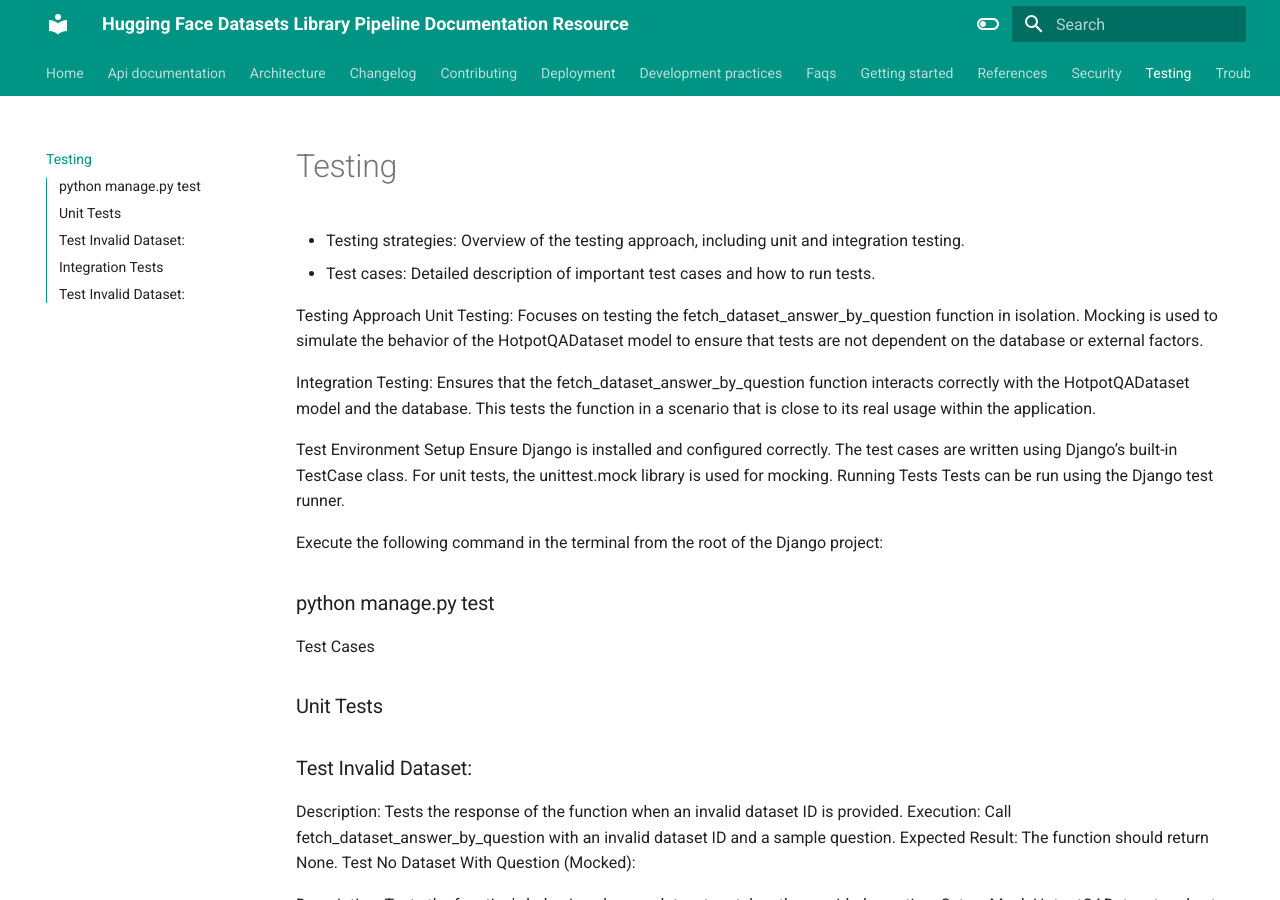
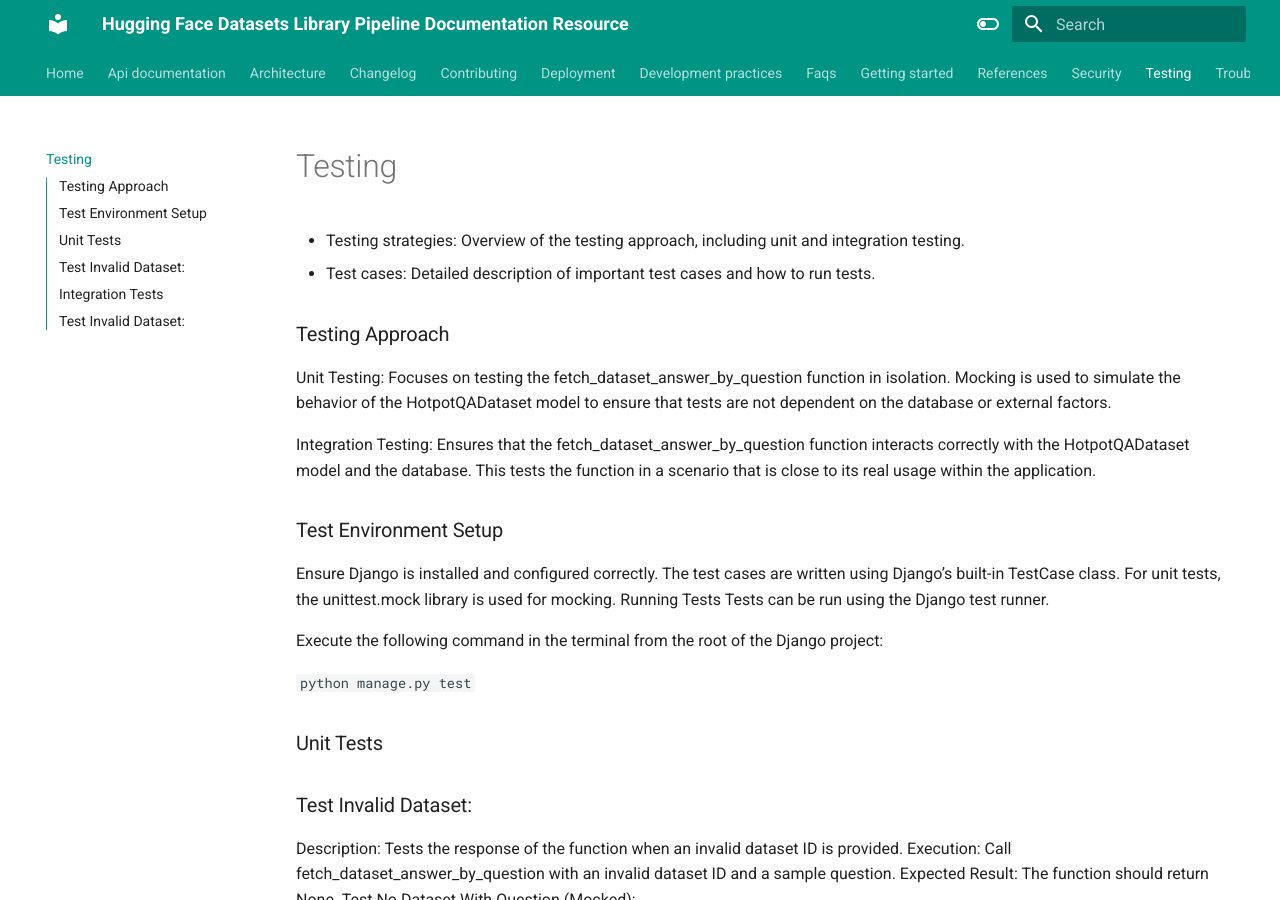
Before and after one commit to aitrenches/HFDLSP, an MkDocs documentation site: the page built from docs/testing.md, in a window 1280 px wide and 900 px high. Built offline with MkDocs 1.6.1 and Material for MkDocs 9.7.7, drawn with Linux system fonts in a browser that asks for light colours.

Commit message:
added ``

```diff
--- a/docs/testing.md
+++ b/docs/testing.md
@@ -1,12 +1,12 @@
 - Testing strategies: Overview of the testing approach, including unit and integration testing.
 - Test cases: Detailed description of important test cases and how to run tests.
 
-Testing Approach
+### Testing Approach
 Unit Testing: Focuses on testing the fetch_dataset_answer_by_question function in isolation. Mocking is used to simulate the behavior of the HotpotQADataset model to ensure that tests are not dependent on the database or external factors.
 
 Integration Testing: Ensures that the fetch_dataset_answer_by_question function interacts correctly with the HotpotQADataset model and the database. This tests the function in a scenario that is close to its real usage within the application.
 
-Test Environment Setup
+### Test Environment Setup
 Ensure Django is installed and configured correctly.
 The test cases are written using Django’s built-in TestCase class.
 For unit tests, the unittest.mock library is used for mocking.
@@ -15,10 +15,9 @@ Tests can be run using the Django test runner.
 
 Execute the following command in the terminal from the root of the Django project:
 
-### python manage.py test
+`python manage.py test`
 
 
-Test Cases
 
 ### Unit Tests
 ### Test Invalid Dataset:
```
